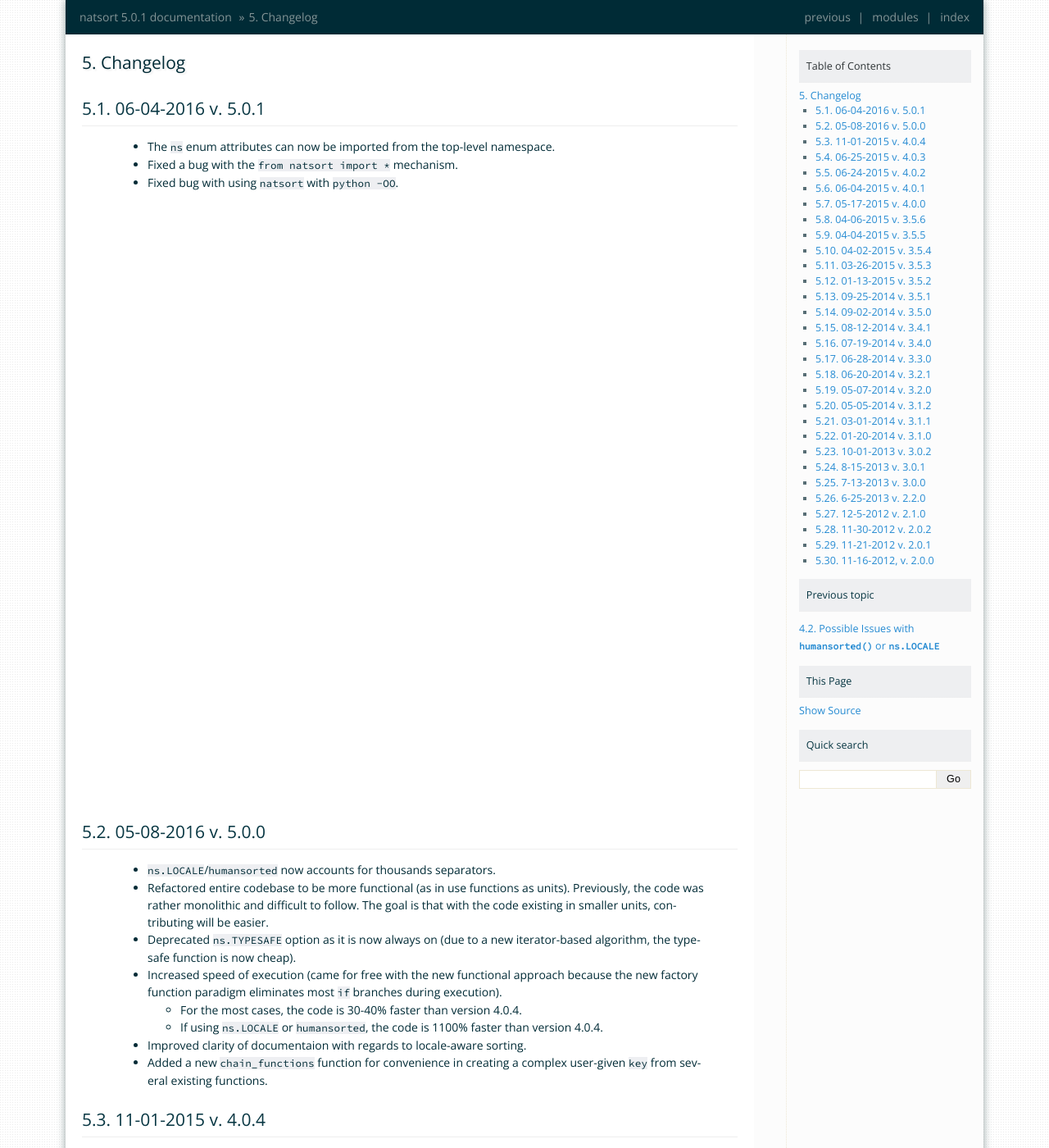
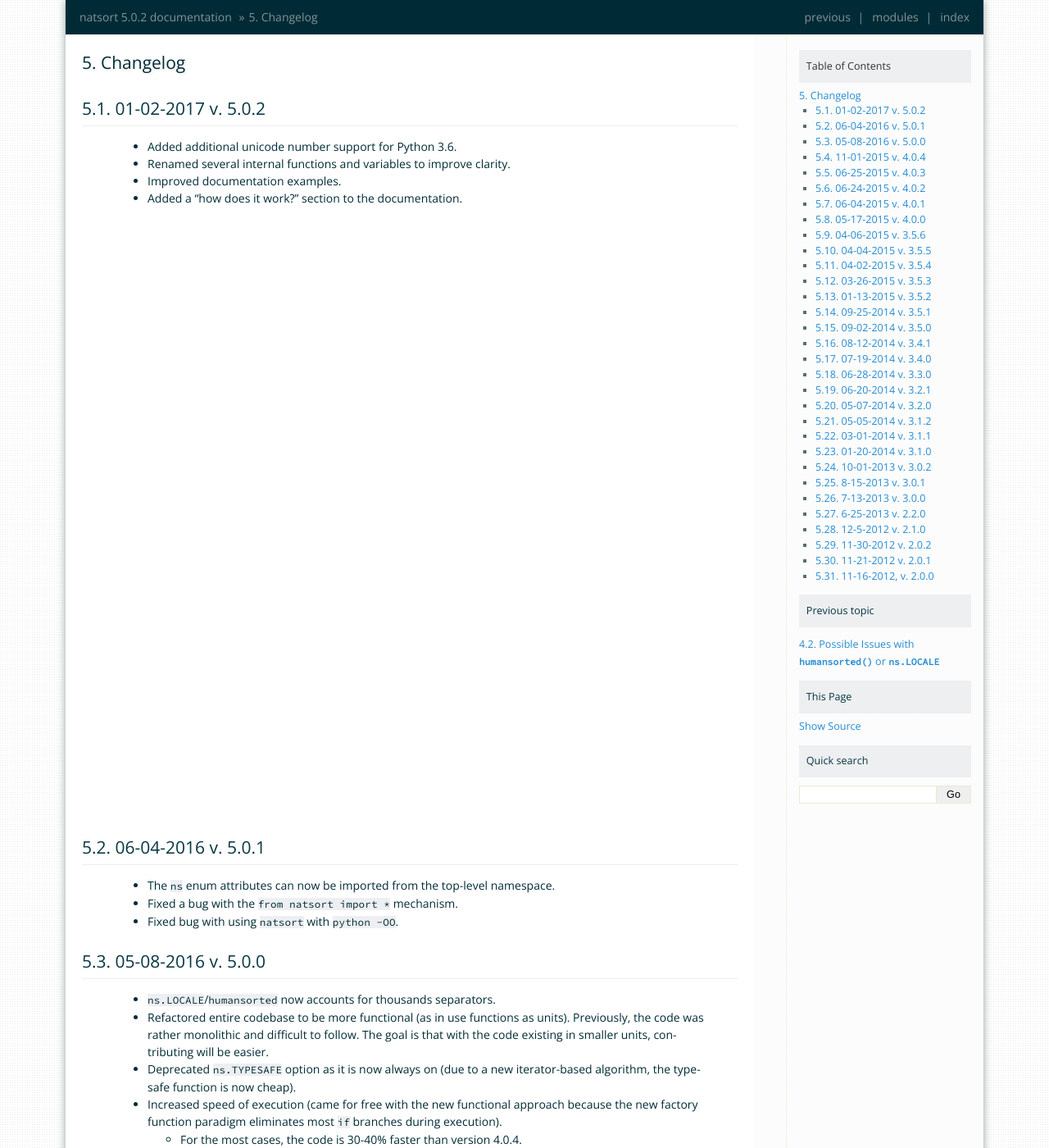
Before and after one commit to SethMMorton/natsort, a Sphinx documentation site: the page built from docs/source/changelog.rst, in a window 1280 px wide and 1400 px high. Shown: the whole window at 82% size. Built offline with Sphinx 7.4.7, drawn with Linux system fonts in a browser that asks for light colours; pages that are not in the unit, such as notebooks, are missing from menus; some of the changed text lies outside the part shown.

Commit message:
natsort version 5.0.2 release.
 - Added better unicode support for Python 3.6.
 - Renamed several internal functions.
 - Improved documentation.
 - Added a "How does it work?" section in the documentation.

```diff
--- a/docs/source/changelog.rst
+++ b/docs/source/changelog.rst
@@ -2,6 +2,14 @@
 
 Changelog
 ---------
+
+01-02-2017 v. 5.0.2
++++++++++++++++++++
+
+    - Added additional unicode number support for Python 3.6.
+    - Renamed several internal functions and variables to improve clarity.
+    - Improved documentation examples.
+    - Added a "how does it work?" section to the documentation.
 
 06-04-2016 v. 5.0.1
 +++++++++++++++++++
--- a/natsort/_version.py
+++ b/natsort/_version.py
@@ -6,4 +6,4 @@
     absolute_import
 )
 
-__version__ = '5.0.1'
+__version__ = '5.0.2'
```
Also changed, not shown: README.rst (+8 -7 lines).
